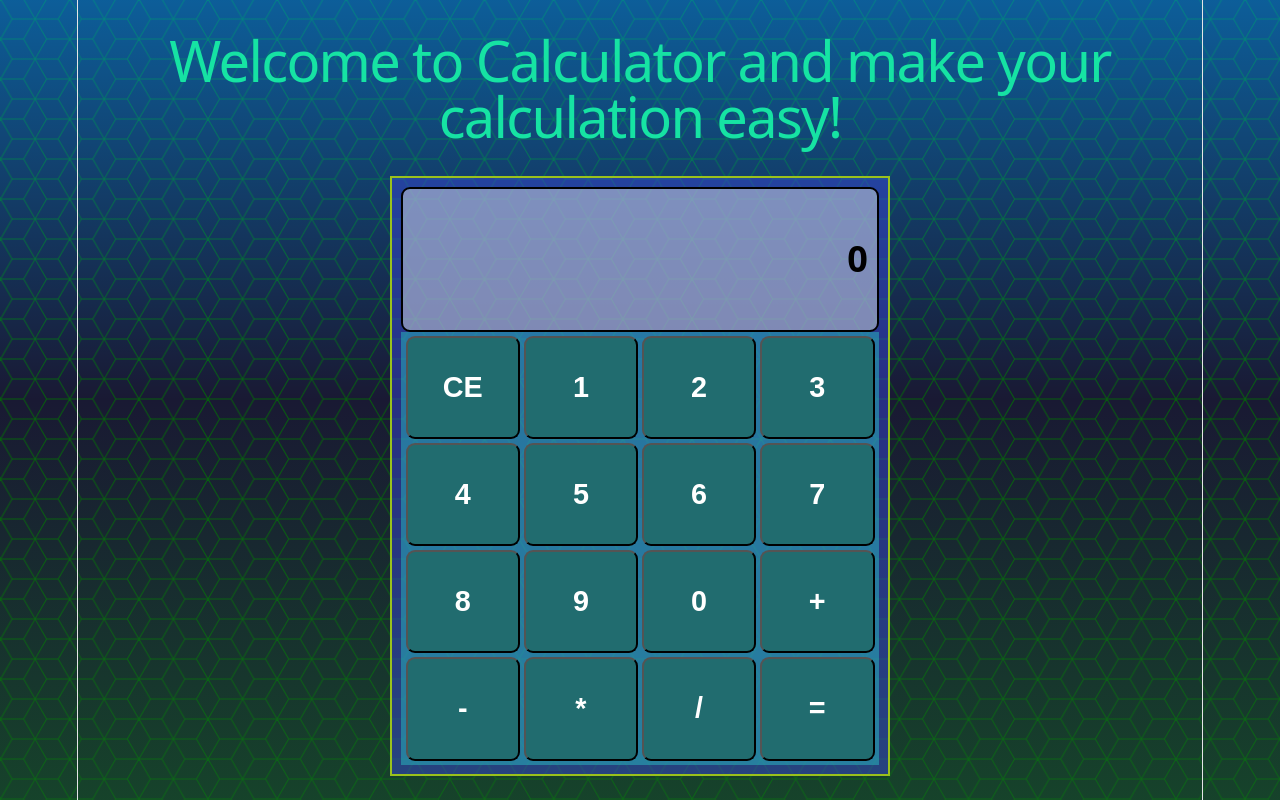
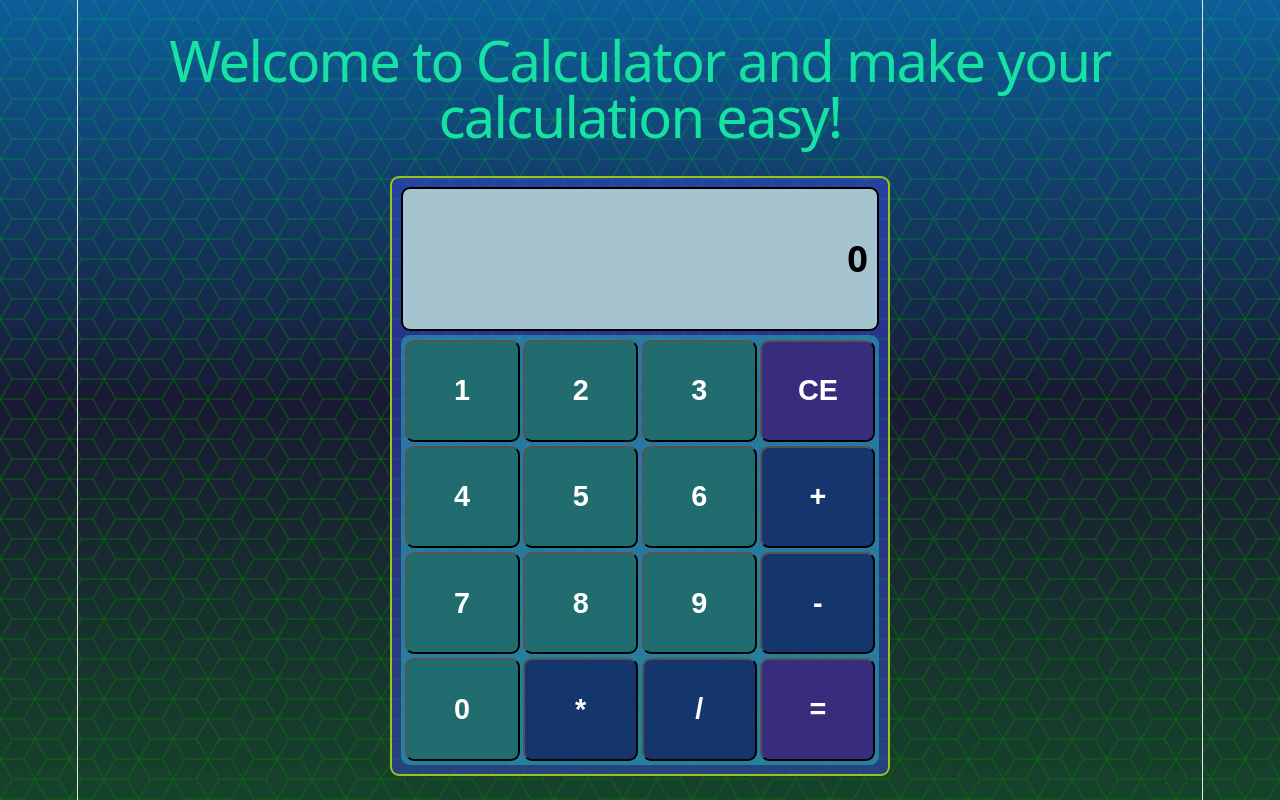
Before and after one commit to juvenilejhan/My_Calculator_React, a React (Vite) app in the folder my-calculator/: page / in a window 1280 px wide. Built offline with nearby package versions, Linux system fonts and the light colour scheme.

Commit message:
feat: enhance styling and functionality of calculator components

```diff
--- a/my-calculator/src/components/Board.jsx
+++ b/my-calculator/src/components/Board.jsx
@@ -4,6 +4,9 @@ import KeyBoard from "./KeyBoard";
 import { useState } from "react";
 
 const StyledBoard = styled.div`
+  display: flex;
+  flex-direction: column;
+  gap: 0.25rem;
   background-color: rgba(55, 70, 209, 0.5);
   width: 50vw;
   max-width: 500px;
@@ -12,14 +15,15 @@ const StyledBoard = styled.div`
   height: 75vh;
   padding: 0.5rem;
   border: 2px #9ac11c solid;
+  border-radius: 0.5rem;
 `;
 
 export default function Board() {
   const [displayOutput, setDisplayOutput] = useState("0");
 
   function handleDisplay(input) {
-    setDisplayOutput((prevOutput)=>{
-      return prevOutput+input;
+    setDisplayOutput((prevOutput) => {
+      return prevOutput + input;
     });
   }
 
--- a/my-calculator/src/components/Display.jsx
+++ b/my-calculator/src/components/Display.jsx
@@ -1,10 +1,10 @@
 import { styled } from "styled-components";
 
 const StyledDisplay = styled.div`
-  background-color: rgba(216, 221, 223, 0.5);
+  background-color: rgb(166, 196, 207);
   height: 25%;
-  display: grid;
-  justify-content: right;
+  display: flex;
+  justify-content: flex-end;
   align-items: center;
   color: black;
   font-weight: bold;
--- a/my-calculator/src/components/KeyBoard.jsx
+++ b/my-calculator/src/components/KeyBoard.jsx
@@ -8,30 +8,31 @@ const StyledKeyBoard = styled.div`
   grid-template-rows: repeat(4, 1fr);
   grid-template-columns: repeat(4, 1fr);
   gap: 0.2rem;
-  justify-content: end;
-  align-items: top;
-  padding: 0.25rem;
+  // justify-content: end;
+  // align-items: top;
+  padding: 0.25rem 0.2rem;
+  border-radius: 0.5rem;
 `;
 
 export default function KeyBoard({ handleDisplay }) {
   return (
     <StyledKeyBoard>
-      <KeyPad handleDisplay={handleDisplay} value="CE" />
       <KeyPad handleDisplay={handleDisplay} value="1" />
       <KeyPad handleDisplay={handleDisplay} value="2" />
       <KeyPad handleDisplay={handleDisplay} value="3" />
+      <KeyPad type="special" handleDisplay={handleDisplay} value="CE" />
       <KeyPad handleDisplay={handleDisplay} value="4" />
       <KeyPad handleDisplay={handleDisplay} value="5" />
       <KeyPad handleDisplay={handleDisplay} value="6" />
+      <KeyPad type="operator" handleDisplay={handleDisplay} value="+" />
       <KeyPad handleDisplay={handleDisplay} value="7" />
       <KeyPad handleDisplay={handleDisplay} value="8" />
       <KeyPad handleDisplay={handleDisplay} value="9" />
+      <KeyPad type="operator" handleDisplay={handleDisplay} value="-" />
       <KeyPad handleDisplay={handleDisplay} value="0" />
-      <KeyPad handleDisplay={handleDisplay} value="+" />
-      <KeyPad handleDisplay={handleDisplay} value="-" />
-      <KeyPad handleDisplay={handleDisplay} value="*" />
-      <KeyPad handleDisplay={handleDisplay} value="/" />
-      <KeyPad handleDisplay={handleDisplay} value="=" />
+      <KeyPad type="operator" handleDisplay={handleDisplay} value="*" />
+      <KeyPad type="operator" handleDisplay={handleDisplay} value="/" />
+      <KeyPad type="special" handleDisplay={handleDisplay} value="=" />
     </StyledKeyBoard>
   );
 }
--- a/my-calculator/src/components/KeyPad.jsx
+++ b/my-calculator/src/components/KeyPad.jsx
@@ -4,12 +4,24 @@ const StyledKeyPad = styled.button`
   font-size: 1.6rem;
   font-weight: bold;
   border-radius: 0.5rem;
-  background-color: #216c6f;
+  background-color: ${({ $type }) =>
+    $type === "special"
+      ? "#382d7d"
+      : $type === "operator"
+        ? "#15356d"
+        : "#216c6f"};
   color: white;
+
+  &:hover {
+    background-color: #285ba5;
+    cursor: pointer;
+  }
 `;
 
-export default function KeyPad({ handleDisplay, value }) {
+export default function KeyPad({ handleDisplay, value, type }) {
   return (
-    <StyledKeyPad onClick={() => handleDisplay(value)}>{value}</StyledKeyPad>
+    <StyledKeyPad $type={type} onClick={() => handleDisplay(value)}>
+      {value}
+    </StyledKeyPad>
   );
 }
--- a/my-calculator/src/index.css
+++ b/my-calculator/src/index.css
@@ -123,3 +123,7 @@ code {
   padding: 4px 8px;
   background: var(--code-bg);
 }
+
+.equal-button{
+  background-color: #c084fc;
+}
```
